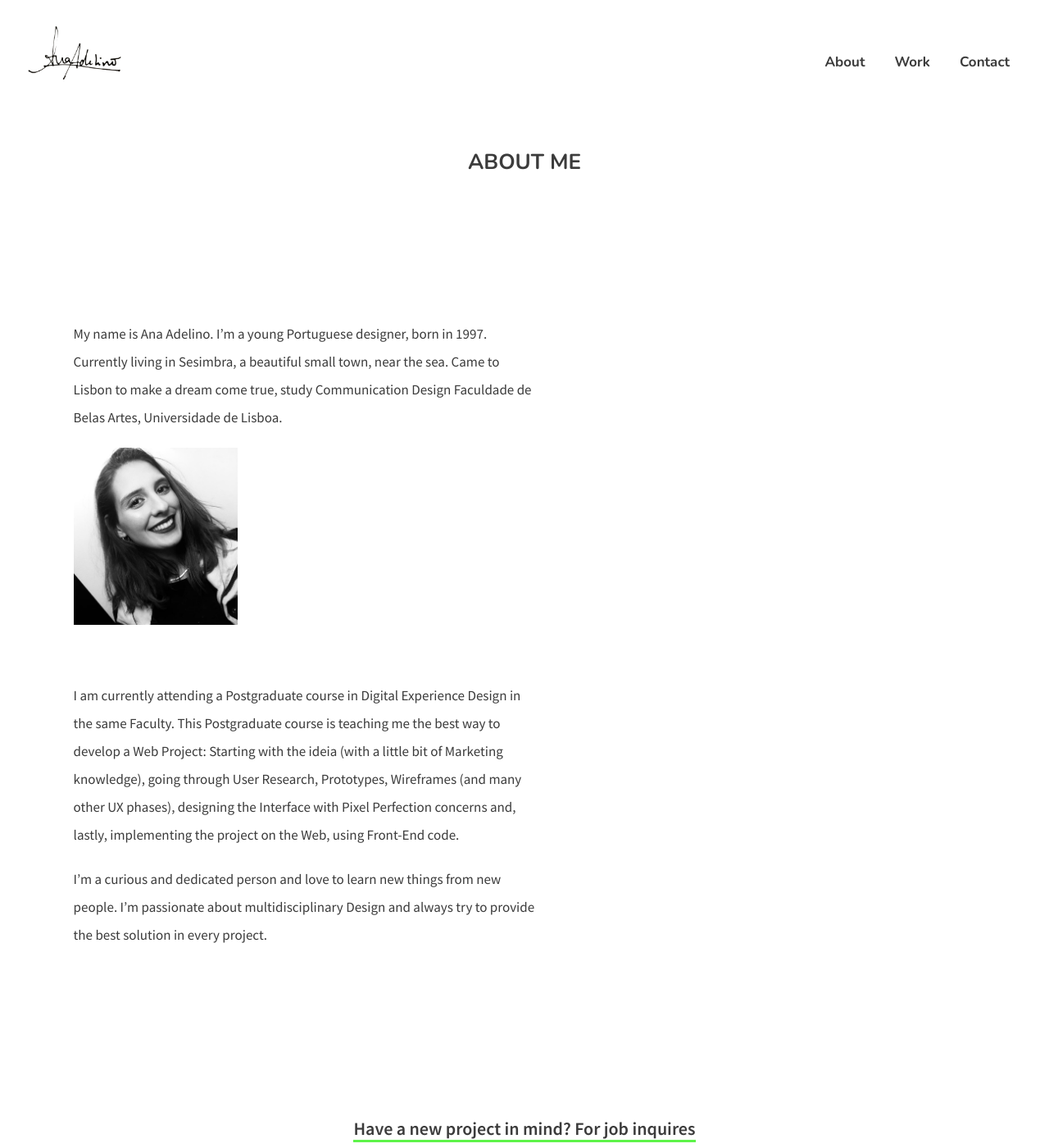
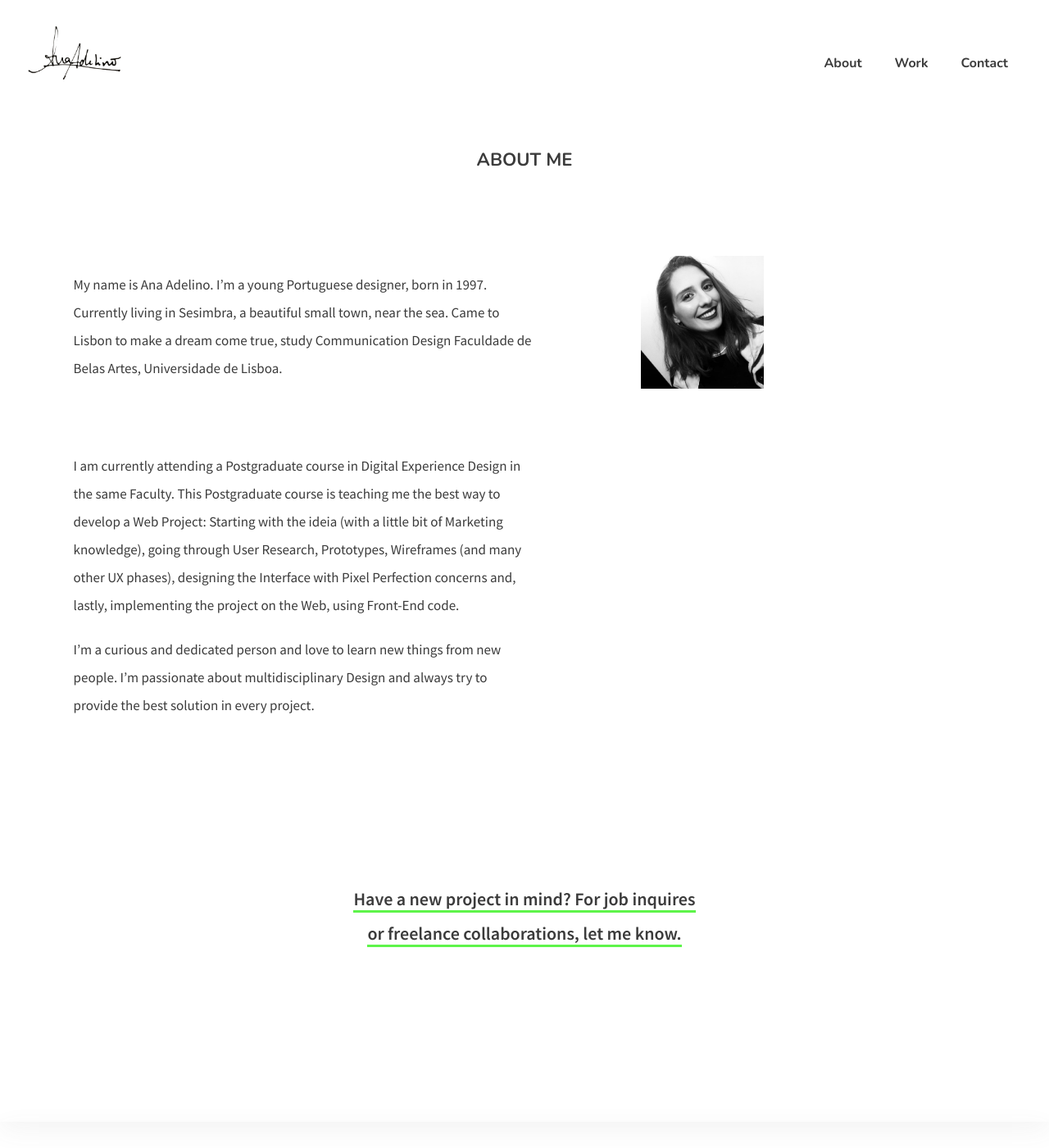
Before and after one commit to anaadelino/anaadelino.github.io, a Jekyll site: the page built from about.html, in a window 1280 px wide and 1400 px high. Shown: the whole window at 82% size. Built offline with Jekyll 4.4.1, drawn with Linux system fonts in a browser that asks for light colours.

Commit message:
media query e limpeza de código

```diff
--- a/_sass/about.scss
+++ b/_sass/about.scss
@@ -1,6 +1,7 @@
 #About_me {
     margin-top: 0px;
-    padding-bottom: 18%;
+    padding: 50px 7% 18% 7%;
+    box-shadow: 0 10px 30px 0 rgba(93,93,93,.07);
 }
 
 .My_picture {
@@ -26,9 +27,8 @@
     transition-duration: .2s;
 }
 
-#About_me, #Skills, #Education {
-    padding: 7%;
-    padding-top: 50px;
+#Skills, #Education {
+    padding: 50px 7% 7% 7%;
     box-shadow: 0 10px 30px 0 rgba(93,93,93,.07);
 }
 
@@ -128,10 +128,6 @@
         padding-top: 70px;
     }
 
-    section h1 {
-        padding-bottom: 10%;
-    }
-
     .My_picture {
         width: 40%;
         margin-left: 30%;
@@ -143,39 +139,22 @@
         max-width: 381px;
     }
 
-    p {
-        font-size: 16px;
+    p, #Skills ul li {
         line-height: 32px;
     }
 
-    #Skills ul li {
+    p, #Skills ul li, #Skills p:nth-child(2n+1), #Skills p:nth-child(2n) {
         font-size: 16px;
-        line-height: 32px;
-    }
-
-    #Skills p:nth-child(2n+1) {
-        font-size: 16px;
-    }
-
-    #Skills p:nth-child(2n) {
-        font-size: 16px;
-    }
-}
-
-@media (min-width: 768px) {
-
-    header nav {
-        margin: 35px 40px 0 0;
     }
 }
 
 @media (min-width: 968px) {
 
     .My_picture {
-        width: 200px;
-        height: 216px;
-        margin: 0;
+        width: 150px;
+        margin: 47px 0 0 12%;
         padding: 0;
+        float: left;
     }
 
     #About_me p {
@@ -185,6 +164,7 @@
 
     #About_me p:first-of-type {
         margin-top: 65px;
+        float: left;
     }
 
     #About_me h3 {
@@ -211,7 +191,6 @@
 @media (min-width: 1224px) {
 
     #About_me {
-        margin-top: 0;
         padding-bottom: 14%;
     }
 }
--- a/_sass/header.scss
+++ b/_sass/header.scss
@@ -36,7 +36,7 @@
     float: left;
     padding: 8px;
     margin: 3px;
-    font-size: 13px;
+    font-size: 14px;
     font-family: 'Nunito', sans-serif;
 }
 
@@ -77,10 +77,6 @@
         margin: 10px 20px 0 0;
     }
 
-    nav li {
-        font-size: 14px;
-    }
-
     header div h1 {
         font-size: 20px;
         line-height: 32px;
@@ -100,10 +96,6 @@
 
     .menu {
         margin: 20px 20px 0 0;
-    }
-
-    nav li {
-        font-size: 14px;
     }
 
     header div h1 {
@@ -132,11 +124,6 @@
 
     .menu {
         margin: 30px 30px 0 0;
-    }
-
-    nav li {
-        margin: 7px;
-        font-size: 15px;
     }
 
     header div h1 {
@@ -172,8 +159,8 @@
     }
 
     nav li {
-        margin: 10px;
-        font-size: 17px;
+        margin: 12px;
+        font-size: 16px;
     }
 }
 
--- a/_sass/home.scss
+++ b/_sass/home.scss
@@ -18,7 +18,7 @@
     font-family: 'Nunito', sans-serif;
     color: #3B3B3B;
     text-align: center;
-    padding-bottom: 15%;
+    padding-bottom: 5%;
     margin: 0;
 }
 
@@ -45,7 +45,7 @@
     font-family: 'Source Sans Pro', sans-serif;
     color: #3B3B3B;
     margin: 20px 0 20px 0;
-    max-width: 570px;
+    max-width: 560px;
 }
 
 
@@ -96,20 +96,11 @@
     }
 
     .menu_background {
-        height: 110px;
+        height: 100px;
     }
 
     section h1 {
         font-size: 22px;
-    }
-
-    h2 {
-        font-size: 18px;
-    }
-
-    h3 {
-        font-size: 16px;
-        margin: 10px 0 70px 0;
     }
 
     #My_Work ul {
@@ -129,36 +120,19 @@
         width: 31%;
     }
 
-    section h1 {
-        padding-bottom: 80px;
+    h2 {
+        font-size: 18px;
     }
 
     h3 {
-        font-size: 20px;
-        margin: 20px 0 45px 0;
+        font-size: 16px;
+        margin: 10px 0 45px 0;
     }
 }
 
-@media (min-width: 1124px) {
+@media (min-width: 1224px) {
 
-    section h1 {
-        font-size: 26px;
-    }
-
-    h2 {
-        font-size: 24px;
+    .menu_background {
+        height: 110px;
     }
 }
-
-
-@media (min-width: 1224px) {
-
-    #My_Work {
-        margin-top: 0;
-        padding-bottom: 14%;
-    }
-
-    #My_Work span {
-        width: 41%;
-    }
-}
--- a/_sass/post.scss
+++ b/_sass/post.scss
@@ -1,5 +1,3 @@
-
-
 #Post h2, #Post h3, #Post p {
     padding: 0 7% 0 7%;
 }
```
Also changed, not shown: 1 other file.
